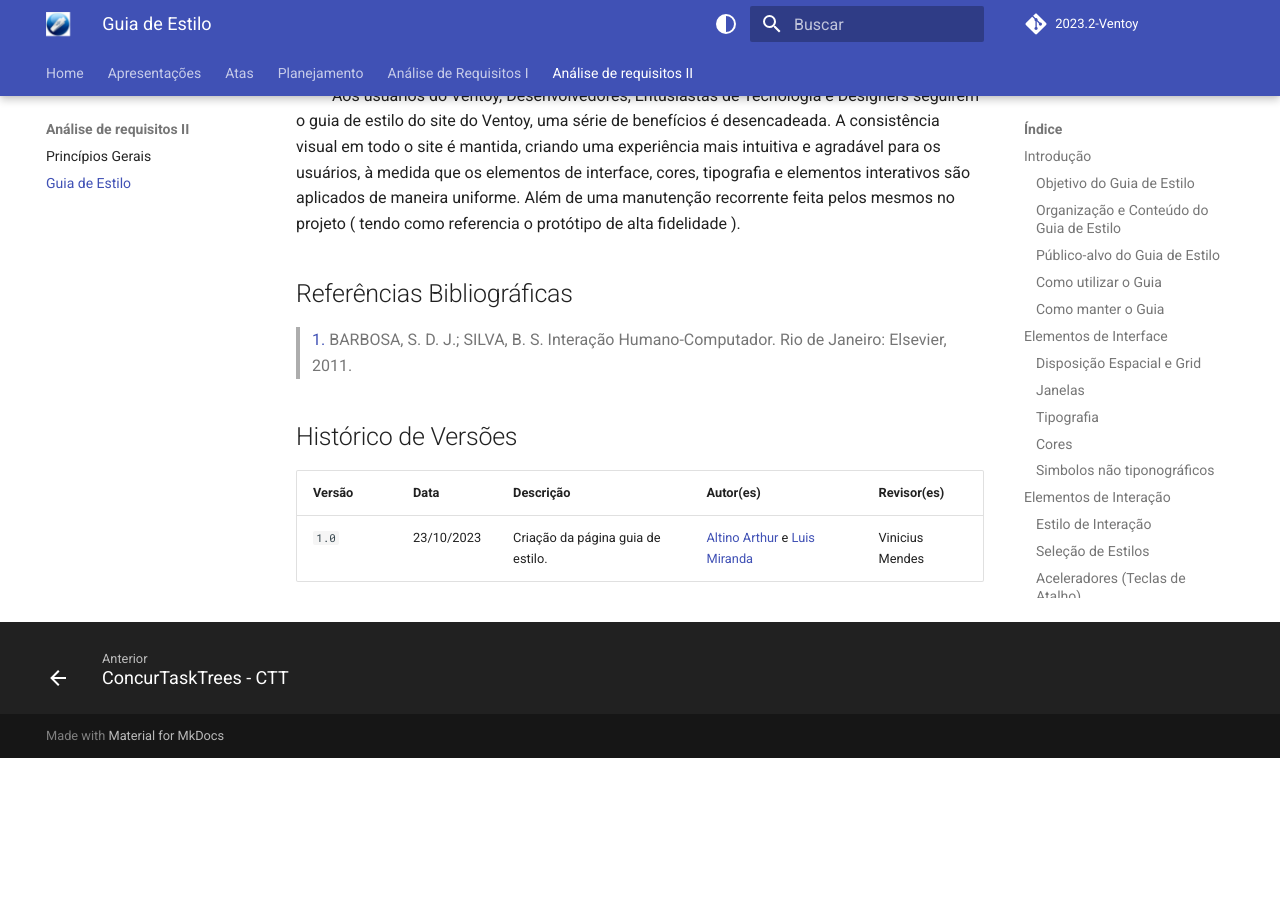
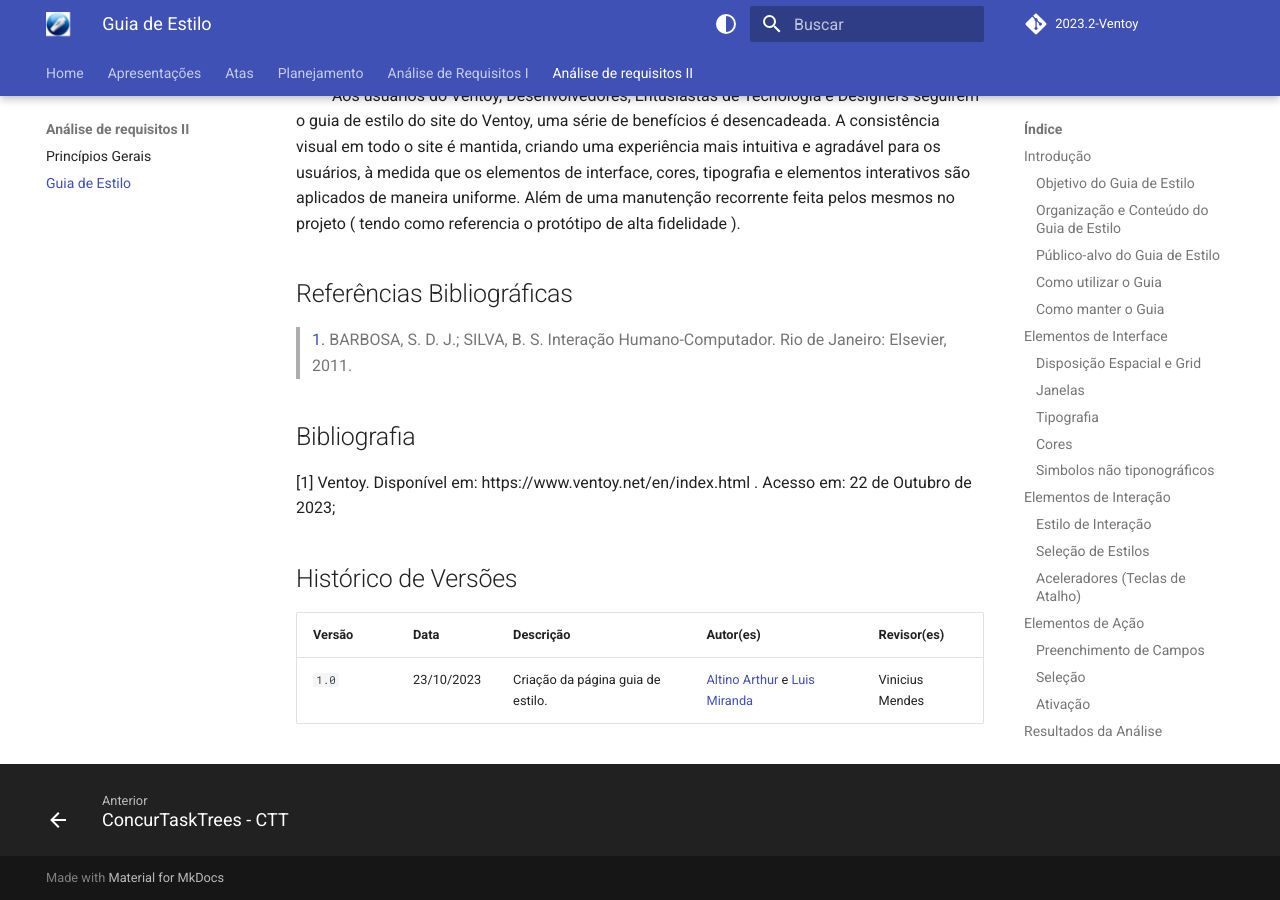
Before and after one commit to Interacao-Humano-Computador/2023.2-Ventoy, an MkDocs documentation site: the page built from docs/AnaliseDeRequisitos/guia-de-estilo.md, in a window 1280 px wide and 900 px high, scrolled down 5630 px. Built offline with MkDocs 1.6.1 and Material for MkDocs 9.7.7, drawn with Linux system fonts in a browser that asks for light colours; comment, search, counter and statistics services are not loaded; before the commit the page ends 6388 px from its top, so only the background shows below that.

Commit message:
Update guia-de-estilo.md

```diff
--- a/docs/AnaliseDeRequisitos/guia-de-estilo.md
+++ b/docs/AnaliseDeRequisitos/guia-de-estilo.md
@@ -154,6 +154,10 @@
 
 > <a id="REF1" href="#anchor_1">1.</a> BARBOSA, S. D. J.; SILVA, B. S. Interação Humano-Computador. Rio de Janeiro: Elsevier, 2011.
 
+## Bibliografia
+
+[1] Ventoy.  Disponível em: https://www.ventoy.net/en/index.html . Acesso em: 22 de Outubro de 2023;
+
 ## Histórico de Versões
 
 | Versão  | Data       | Descrição       | Autor(es)                | Revisor(es)                                                                                         |
```
